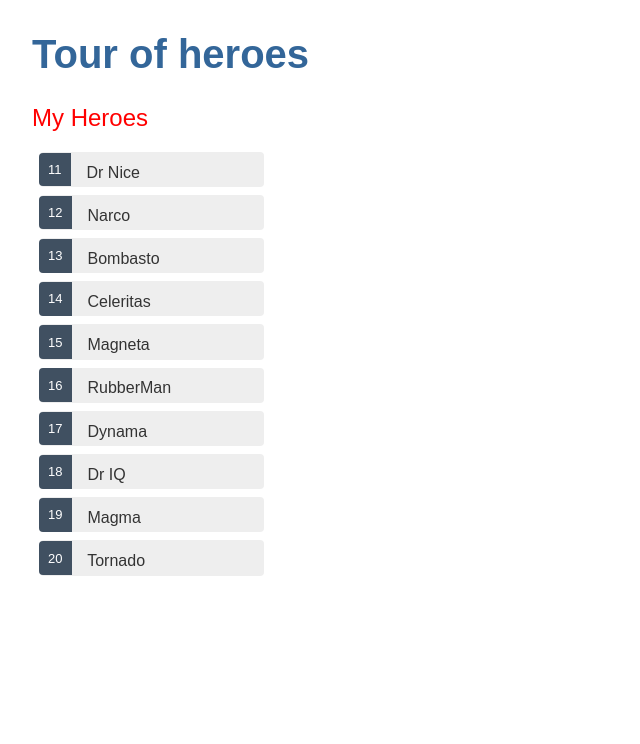
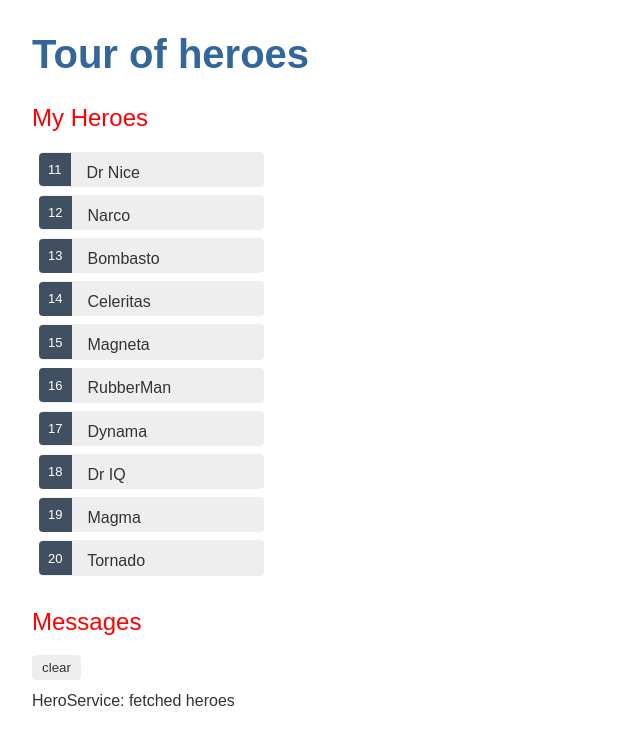
Before and after one commit to Viki2-0/angular-tour-of-heroes, an Angular app: page / in a window 1280 px wide. Shown: the top 744 px of the page, without its empty margins (0-640 px from the left). Built offline with nearby package versions, Linux system fonts and the light colour scheme.

Commit message:
added messages

```diff
--- a/src/app/app.component.html
+++ b/src/app/app.component.html
@@ -1,2 +1,3 @@
 <h1>{{title}}</h1>
 <app-heroes></app-heroes>
+<app-messages></app-messages>
--- a/src/app/app.module.ts
+++ b/src/app/app.module.ts
@@ -4,12 +4,14 @@
 import { AppComponent } from './app.component';
 import { HeroesComponent } from './heroes/heroes.component';
 import { HeroDetailComponent } from './hero-detail/hero-detail.component';
+import { MessagesComponent } from './messages/messages.component';
 
 @NgModule({
   declarations: [
     AppComponent,
     HeroesComponent,
-    HeroDetailComponent
+    HeroDetailComponent,
+    MessagesComponent
   ],
   imports: [
     BrowserModule,
--- a/src/app/hero.service.ts
+++ b/src/app/hero.service.ts
@@ -2,15 +2,17 @@
 import { Hero } from './hero';
 import { HEROES } from './mock-heroes';
 import { Observable, of } from 'rxjs';
-
+import { MessageService } from './message.service';
 
 @Injectable({
   providedIn: 'root'
 })
 export class HeroService {
 
-  constructor() { }
+  constructor(private messageService: MessageService) { }
+
   getHeroes(): Observable<Hero[]> {
+    this.messageService.add('HeroService: fetched heroes');
     return of(HEROES);
   }
 }
--- a/src/app/heroes/heroes.component.ts
+++ b/src/app/heroes/heroes.component.ts
@@ -2,6 +2,7 @@
 import { Hero } from '../hero';
 import { HEROES } from '../mock-heroes';
 import { HeroService } from '../hero.service';
+import { MessageService } from '../message.service';
 @Component({
   selector: 'app-heroes',
   templateUrl: './heroes.component.html',
@@ -10,12 +11,12 @@
  export class HeroesComponent implements OnInit {
   hero: Hero = { id: 1, name: 'WindStorm'};
   heroes: Hero [];
-  constructor(private heroService: HeroService) { }
-
+  constructor(private heroService: HeroService, private messageService: MessageService) { }
 
   selectedHero: Hero;
   onSelect(hero: Hero): void {
     this.selectedHero = hero;
+    this.messageService.add(`HeroesComponent: Selected hero id=${hero.id}`);
     console.log(this.selectedHero);
   }
 
--- /dev/null
+++ b/src/app/message.service.ts
@@ -0,0 +1,16 @@
+import { Injectable } from '@angular/core';
+
+@Injectable({
+  providedIn: 'root',
+})
+export class MessageService {
+  messages: string[] = [];
+
+  add(message: string) {
+    this.messages.push(message);
+  }
+
+  clear() {
+    this.messages = [];
+  }
+}
--- /dev/null
+++ b/src/app/messages/messages.component.css
@@ -0,0 +1,35 @@
+/* MessagesComponent's private CSS styles */
+h2 {
+    color: red;
+    font-family: Arial, Helvetica, sans-serif;
+    font-weight: lighter;
+  }
+  body {
+    margin: 2em;
+  }
+  body, input[text], button {
+    color: crimson;
+    font-family: Cambria, Georgia;
+  }
+
+  button.clear {
+    font-family: Arial;
+    background-color: #eee;
+    border: none;
+    padding: 5px 10px;
+    border-radius: 4px;
+    cursor: pointer;
+    cursor: hand;
+  }
+  button:hover {
+    background-color: #cfd8dc;
+  }
+  button:disabled {
+    background-color: #eee;
+    color: #aaa;
+    cursor: auto;
+  }
+  button.clear {
+    color: #333;
+    margin-bottom: 12px;
+  }
--- /dev/null
+++ b/src/app/messages/messages.component.html
@@ -0,0 +1,8 @@
+<div *ngIf="messageService.messages.length">
+
+    <h2>Messages</h2>
+    <button class="clear"
+            (click)="messageService.clear()">clear</button>
+    <div *ngFor='let message of messageService.messages'> {{message}} </div>
+
+  </div>
--- /dev/null
+++ b/src/app/messages/messages.component.ts
@@ -0,0 +1,15 @@
+import { Component, OnInit } from '@angular/core';
+import { MessageService } from '../message.service';
+@Component({
+  selector: 'app-messages',
+  templateUrl: './messages.component.html',
+  styleUrls: ['./messages.component.css']
+})
+export class MessagesComponent implements OnInit {
+
+  constructor(public messageService: MessageService) { }
+
+  ngOnInit(): void {
+  }
+
+}
```
Also changed, not shown: 2 other files (tests, documents, lock files or other folders).
